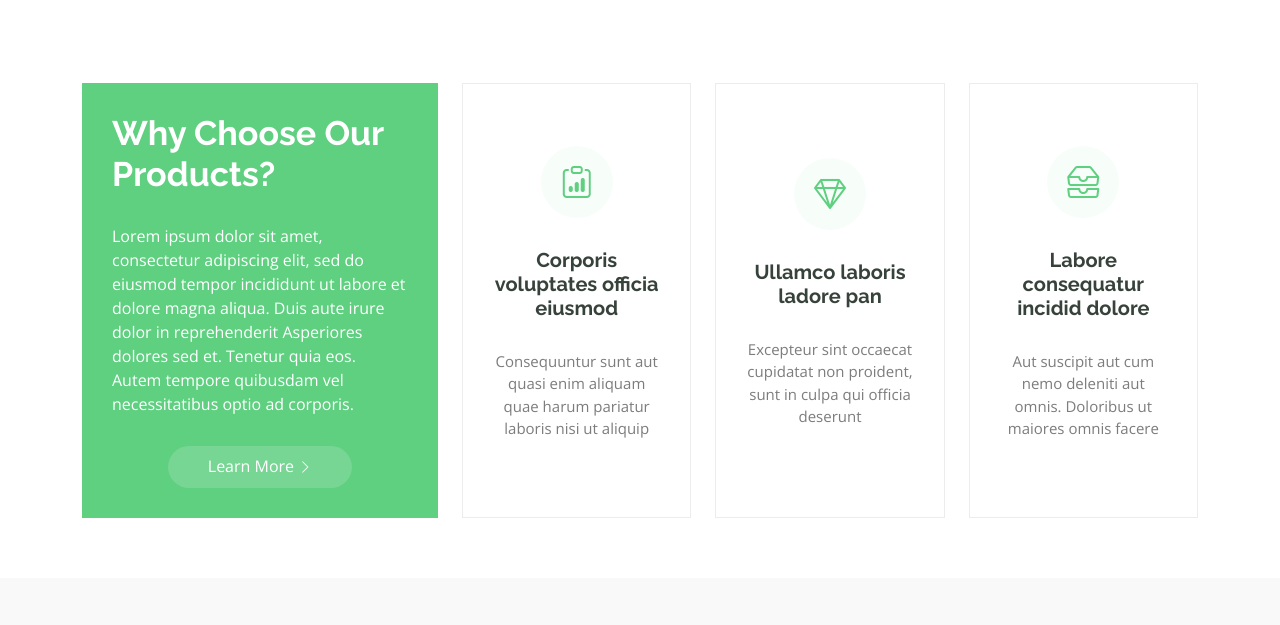
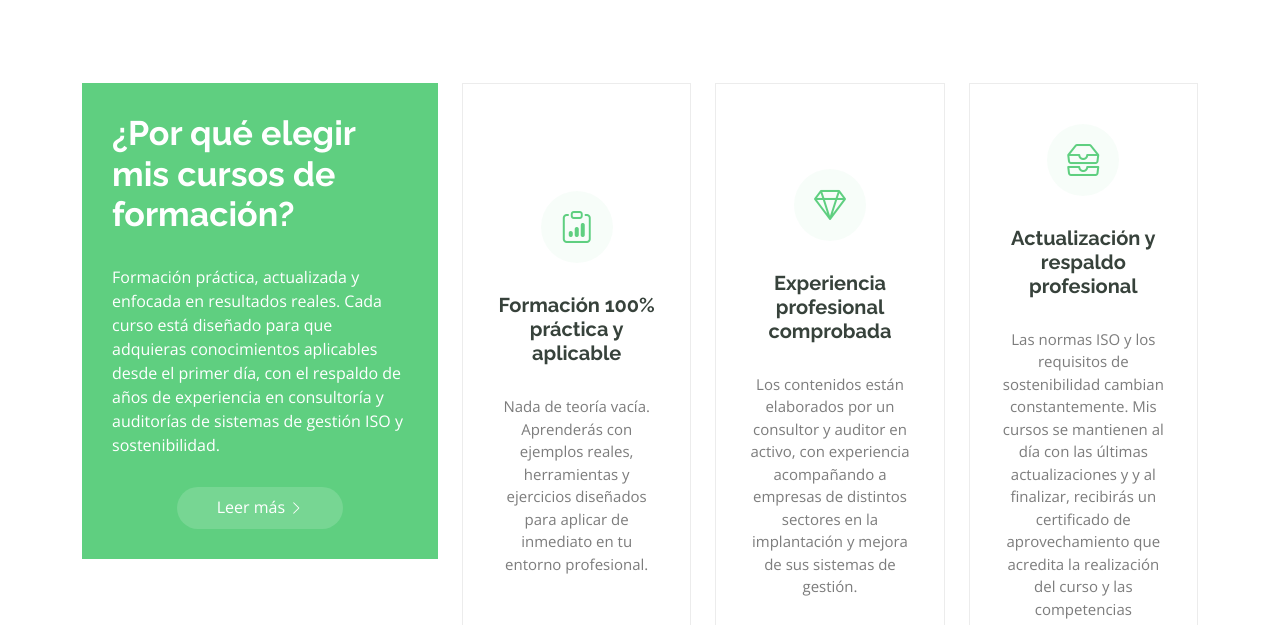
Before and after one commit to anunezconsultor/mentor, a plain HTML site: page index.html in a window 1280 px wide. Shown: the part 1310-1935 px from the top of the page. Drawn offline with nearby package versions, Linux system fonts and the light colour scheme.

Commit message:
actualiz

```diff
--- a/index.html
+++ b/index.html
@@ -117,13 +117,12 @@
 
           <div class="col-lg-4" data-aos="fade-up" data-aos-delay="100">
             <div class="why-box">
-              <h3>Why Choose Our Products?</h3>
+              <h3>¿Por qué elegir mis cursos de formación?</h3>
               <p>
-                Lorem ipsum dolor sit amet, consectetur adipiscing elit, sed do eiusmod tempor incididunt ut labore et dolore magna aliqua. Duis aute irure dolor in reprehenderit
-                Asperiores dolores sed et. Tenetur quia eos. Autem tempore quibusdam vel necessitatibus optio ad corporis.
+                Formación práctica, actualizada y enfocada en resultados reales. Cada curso está diseñado para que adquieras conocimientos aplicables desde el primer día, con el respaldo de años de experiencia en consultoría y auditorías de sistemas de gestión ISO y sostenibilidad.
               </p>
               <div class="text-center">
-                <a href="#" class="more-btn"><span>Learn More</span> <i class="bi bi-chevron-right"></i></a>
+                <a href="#" class="more-btn"><span>Leer más</span> <i class="bi bi-chevron-right"></i></a>
               </div>
             </div>
           </div><!-- End Why Box -->
@@ -134,24 +133,24 @@
               <div class="col-xl-4">
                 <div class="icon-box d-flex flex-column justify-content-center align-items-center">
                   <i class="bi bi-clipboard-data"></i>
-                  <h4>Corporis voluptates officia eiusmod</h4>
-                  <p>Consequuntur sunt aut quasi enim aliquam quae harum pariatur laboris nisi ut aliquip</p>
+                  <h4>Formación 100% práctica y aplicable</h4>
+                  <p>Nada de teoría vacía. Aprenderás con ejemplos reales, herramientas y ejercicios diseñados para aplicar de inmediato en tu entorno profesional.</p>
                 </div>
               </div><!-- End Icon Box -->
 
               <div class="col-xl-4" data-aos="fade-up" data-aos-delay="300">
                 <div class="icon-box d-flex flex-column justify-content-center align-items-center">
                   <i class="bi bi-gem"></i>
-                  <h4>Ullamco laboris ladore pan</h4>
-                  <p>Excepteur sint occaecat cupidatat non proident, sunt in culpa qui officia deserunt</p>
+                  <h4>Experiencia profesional comprobada</h4>
+                  <p>Los contenidos están elaborados por un consultor y auditor en activo, con experiencia acompañando a empresas de distintos sectores en la implantación y mejora de sus sistemas de gestión.</p>
                 </div>
               </div><!-- End Icon Box -->
 
               <div class="col-xl-4" data-aos="fade-up" data-aos-delay="400">
                 <div class="icon-box d-flex flex-column justify-content-center align-items-center">
                   <i class="bi bi-inboxes"></i>
-                  <h4>Labore consequatur incidid dolore</h4>
-                  <p>Aut suscipit aut cum nemo deleniti aut omnis. Doloribus ut maiores omnis facere</p>
+                  <h4>Actualización y respaldo profesional</h4>
+                  <p>Las normas ISO y los requisitos de sostenibilidad cambian constantemente. Mis cursos se mantienen al día con las últimas actualizaciones y y al finalizar, recibirás un certificado de aprovechamiento que acredita la realización del curso y las competencias adquiridas.</p>
                 </div>
               </div><!-- End Icon Box -->
 
```
Also changed, not shown: course-details-1.html (+2 -2 lines), course-details-2.html (+2 -2 lines), course-details-3.html (+2 -2 lines), course-details-4.html (+2 -2 lines).
